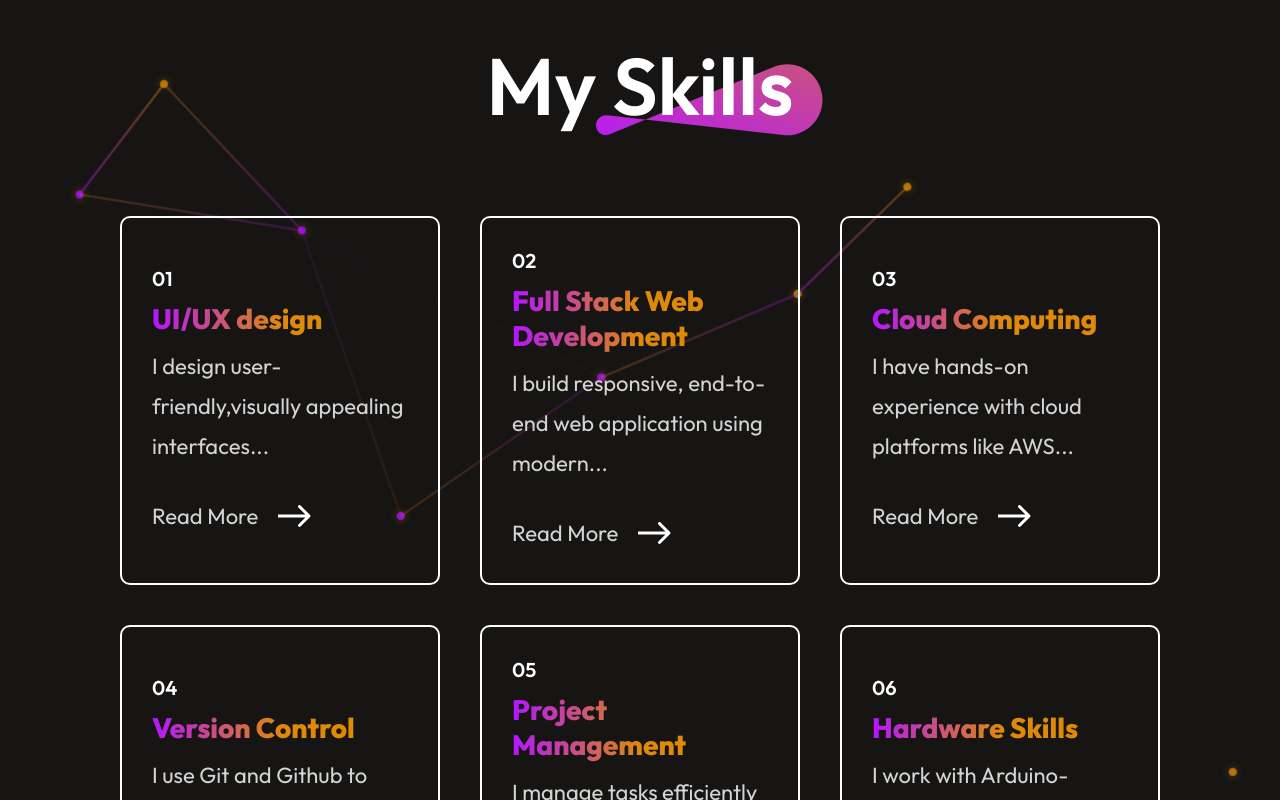
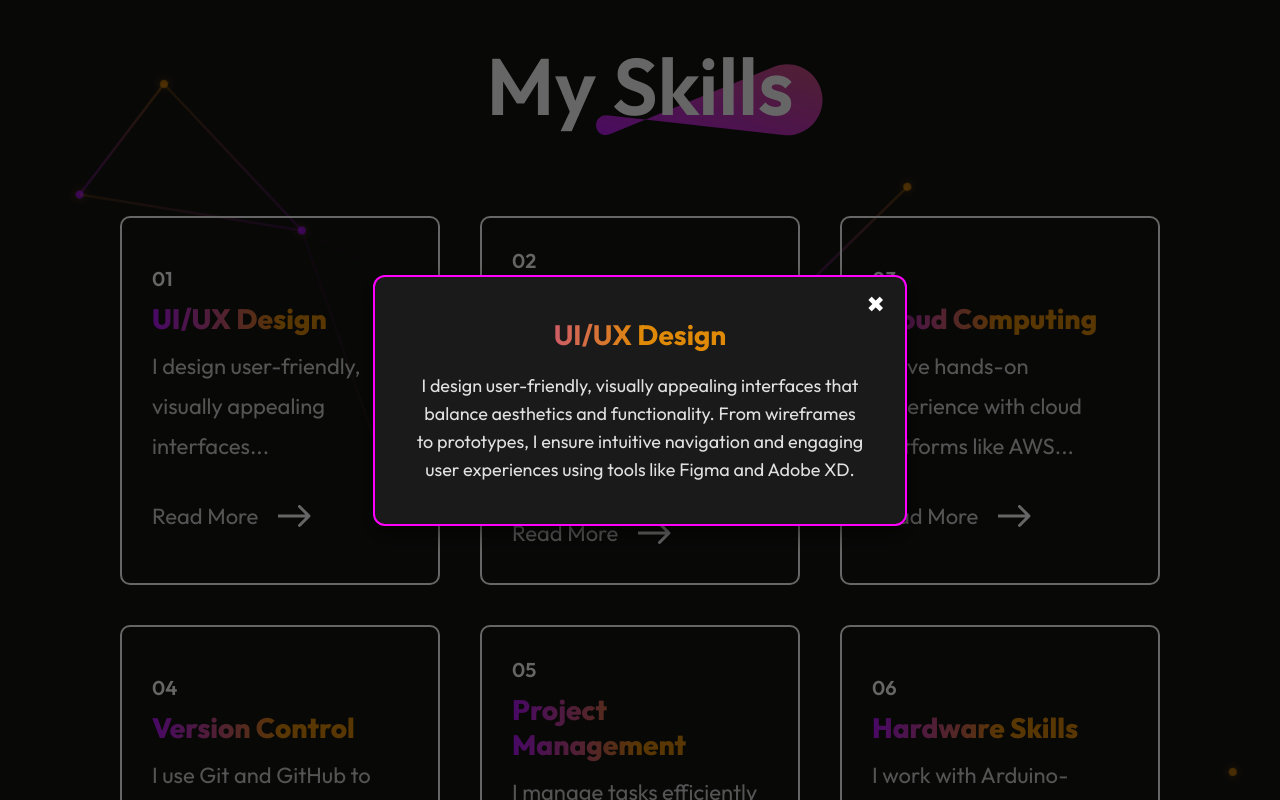
Before and after one commit to InduminiDeAlwis/portfolio, a React (Vite) app: page / in a window 1280 px wide. Both pictures are taken after a click on the element 280 px from the left and 2077 px from the top of the page. Shown: the part 1677-2477 px from the top of the page. Built offline with nearby package versions, Linux system fonts and the light colour scheme.

Commit message:
create the pop up screens for my services

```diff
--- a/src/Components/Services/Services.css
+++ b/src/Components/Services/Services.css
@@ -23,7 +23,6 @@
     z-index: -1;
 }
 .services-format{
-    padding: 20px 16px;
     display: flex;
     flex-direction: column;
     justify-content: center;
@@ -70,6 +69,75 @@
     transform: scale(1.05);
     transition: 0.4s;
 }
+
+/* ===== MODAL STYLES ===== */
+.modal-overlay {
+    position: fixed;
+    top: 0;
+    left: 0;
+    width: 100%;
+    height: 100%;
+    background: rgba(0,0,0,0.6);
+    display: flex;
+    justify-content: center;
+    align-items: center;
+    z-index: 999;
+    animation: fadeIn 0.3s ease;
+}
+
+.modal-content {
+    background: #1a1a1a;
+    padding: 40px;
+    border-radius: 12px;
+    width: 450px;
+    max-width: 90%;
+    text-align: center;
+    border: 2px solid #ff00ff;
+    box-shadow: 0 8px 20px rgba(0,0,0,0.5);
+    animation: popUp 0.3s ease;
+    position: relative;
+}
+
+.modal-content h2 {
+    font-size: 28px;
+    margin-bottom: 20px;
+    background: linear-gradient(270deg, #DF8908 50%,#B415FF 100%);
+    -webkit-background-clip: text;
+    -webkit-text-fill-color: transparent;
+}
+
+.modal-content p {
+    font-size: 18px;
+    color: #e0e0e0;
+    line-height: 28px;
+}
+
+.close-btn {
+    position: absolute;
+    top: 15px;
+    right: 20px;
+    background: transparent;
+    border: none;
+    font-size: 22px;
+    color: #fff;
+    cursor: pointer;
+    transition: 0.3s;
+}
+
+.close-btn:hover {
+    color: #ff00ff;
+}
+
+/* Animations */
+@keyframes fadeIn {
+    from {opacity: 0;}
+    to {opacity: 1;}
+}
+@keyframes popUp {
+    from {transform: scale(0.8);}
+    to {transform: scale(1);}
+}
+
 @media(max-width:768px){
     .services{
         align-items: start;
--- a/src/Components/Services/Services.jsx
+++ b/src/Components/Services/Services.jsx
@@ -1,19 +1,26 @@
-import React from 'react'
-import './Services.css'
-import theme_pattern from '../../assets/theme_pattern.svg'
-import Services_Data from '../../assets/services_data'
-import arrow_icon from '../../assets/arrow_icon.svg'
+import React, { useState } from 'react';
+import './Services.css';
+import theme_pattern from '../../assets/theme_pattern.svg';
+import Services_Data from '../../assets/services_data';
+import arrow_icon from '../../assets/arrow_icon.svg';
 
 const Services = () => {
+    const [selectedService, setSelectedService] = useState(null);
+
     return (
         <div id='services' className='services'>
             <div className="services-title">
                 <h1>My Skills</h1>
                 <img src={theme_pattern} alt="" />
             </div>
+
             <div className="services-container">
-                {Services_Data.map((service, index) => {
-                    return <div key={index} className="services-format">
+                {Services_Data.map((service, index) => (
+                    <div
+                        key={index}
+                        className="services-format"
+                        onClick={() => setSelectedService(service)}
+                    >
                         <h3>{service.s_no}</h3>
                         <h2>{service.s_name}</h2>
                         <p>{service.s_desc}</p>
@@ -22,10 +29,21 @@ const Services = () => {
                             <img src={arrow_icon} alt="" />
                         </div>
                     </div>
-                })}
+                ))}
             </div>
+
+            {/* Modal */}
+            {selectedService && (
+                <div className="modal-overlay" onClick={() => setSelectedService(null)}>
+                    <div className="modal-content" onClick={(e) => e.stopPropagation()}>
+                        <button className="close-btn" onClick={() => setSelectedService(null)}>✖</button>
+                        <h2>{selectedService.s_name}</h2>
+                        <p>{selectedService.full_desc}</p>
+                    </div>
+                </div>
+            )}
         </div>
     )
 }
 
-export default Services
+export default Services;
--- a/src/assets/services_data.js
+++ b/src/assets/services_data.js
@@ -1,34 +1,40 @@
 const Services_Data = [
     {
         s_no:"01",
-        s_name:"UI/UX design",
-        s_desc:"I design user-friendly,visually appealing interfaces..."
+        s_name:"UI/UX Design",
+        s_desc:"I design user-friendly, visually appealing interfaces...",
+        full_desc:"I design user-friendly, visually appealing interfaces that balance aesthetics and functionality. From wireframes to prototypes, I ensure intuitive navigation and engaging user experiences using tools like Figma and Adobe XD."
     },
     {
         s_no:"02",
         s_name:"Full Stack Web Development",
-        s_desc:"I build responsive, end-to-end web application using modern..."
+        s_desc:"I build responsive, end-to-end web applications using modern...",
+        full_desc:"I build responsive, end-to-end web applications using modern technologies like React, Node.js, Express, and MongoDB. I focus on scalability, clean code, and smooth performance across devices."
     },
     {
         s_no:"03",
         s_name:"Cloud Computing",
-        s_desc:"I have hands-on experience with cloud platforms like AWS..."
+        s_desc:"I have hands-on experience with cloud platforms like AWS...",
+        full_desc:"I have hands-on experience with cloud platforms like AWS and Azure, managing deployments, storage, and serverless applications. I design cost-effective, secure, and scalable cloud-based solutions."
     },
     {
         s_no:"04",
         s_name:"Version Control",
-        s_desc:"I use Git and Github to track changes, collaborate efficienly..."
+        s_desc:"I use Git and GitHub to track changes, collaborate efficiently...",
+        full_desc:"I use Git and GitHub to track changes, collaborate efficiently, and maintain clean project history. From branching strategies to pull requests, I ensure smooth teamwork and version management."
     },
     {
         s_no:"05",
         s_name:"Project Management",
-        s_desc:"I manage tasks efficiently using tools like Jira and ClickUp..."
+        s_desc:"I manage tasks efficiently using tools like Jira and ClickUp...",
+        full_desc:"I manage tasks efficiently using tools like Jira, Trello, and ClickUp, ensuring projects are completed on time. I focus on agile practices, sprint planning, and effective team communication."
     },
     {
         s_no:"06",
         s_name:"Hardware Skills",
-        s_desc:"I work with Arduino-based systems,integrating sensors..."
-    },
+        s_desc:"I work with Arduino-based systems, integrating sensors...",
+        full_desc:"I work with Arduino-based systems, integrating sensors, motors, and microcontrollers to create functional prototypes. I enjoy bridging hardware and software to build real-world IoT and automation solutions."
+    }
 ]
 
 export default Services_Data;
```
